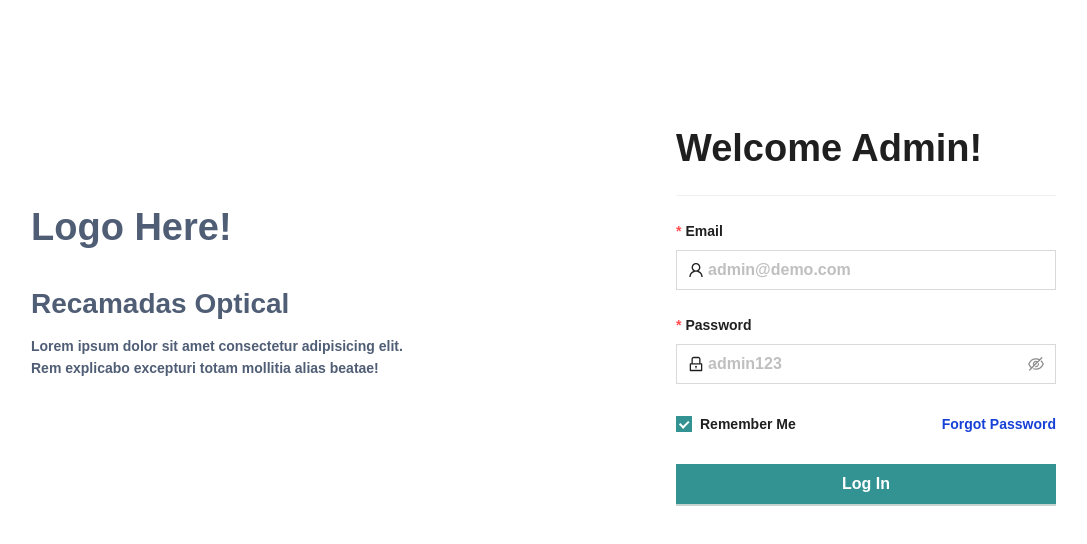
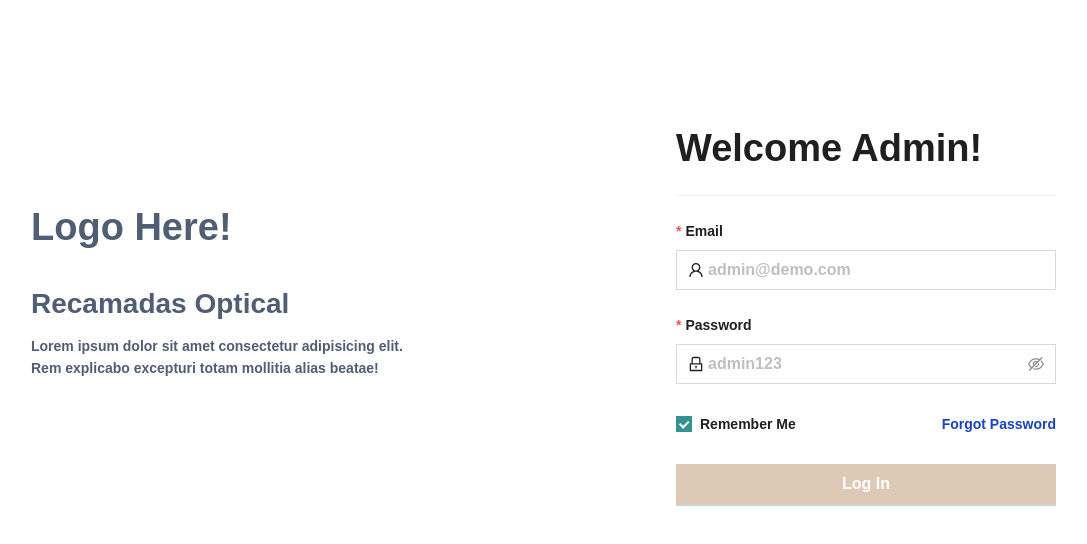
Before and after one commit to Drakkarrr/upskill-mern, a React (Vite) app in the folder frontend/: page / in a window 1280 px wide. Shown: the top 544 px of the page, without its empty margins (94-1181 px from the left). Built offline with nearby package versions, Linux system fonts and the light colour scheme; a web font is replaced by a local one.

Commit message:
primary color set

```diff
--- a/frontend/src/pages/Login.jsx
+++ b/frontend/src/pages/Login.jsx
@@ -45,7 +45,7 @@ const LoginPage = () => {
             <Button
               type="primary"
               htmlType="submit"
-              className="login-form-button"
+              className="login-form-button bg-primary"
               loading={isLoading}
               size="large"
             >
--- a/frontend/src/style/partials/customAntd.css
+++ b/frontend/src/style/partials/customAntd.css
@@ -6,6 +6,11 @@
 }
 [data-theme='dark'] .site-layout .site-layout-background {
   background: #141414;
+}
+
+.bg-primary {
+  background-color: #dec9b7 !important;
+  color: #fff;
 }
 
 .headerIcon .ant-dropdown-menu {
```
Also changed, not shown: 1 other file (tests, documents, lock files or other folders).
